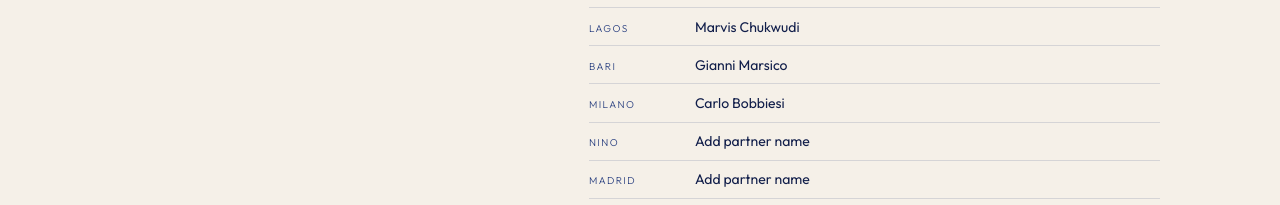
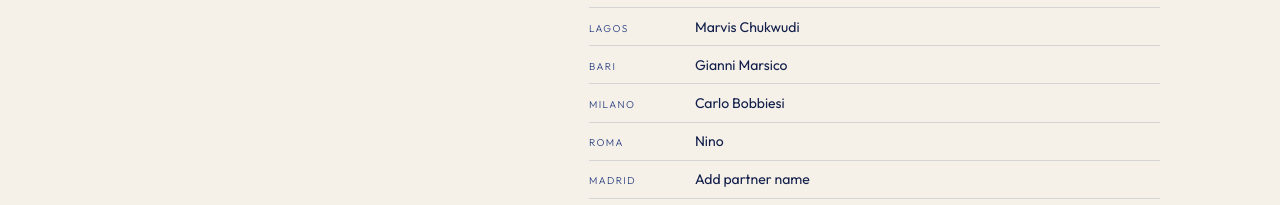
Before and after one commit to theboyfromagege/hucon-website, a plain HTML site: page index.html in a window 1280 px wide. Shown: the part 1702-1907 px from the top of the page. Drawn offline with nearby package versions, Linux system fonts and the light colour scheme.

Commit message:
edited Nino

```diff
--- a/index.html
+++ b/index.html
@@ -631,8 +631,8 @@
               <span class="partner-name">Carlo Bobbiesi</span>
             </div>
             <div class="partner-item">
-              <span class="partner-city">Nino</span>
-              <span class="partner-name">Add partner name</span>
+              <span class="partner-city">Roma</span>
+              <span class="partner-name">Nino</span>
             </div>
             <div class="partner-item">
               <span class="partner-city">Madrid</span>
```
